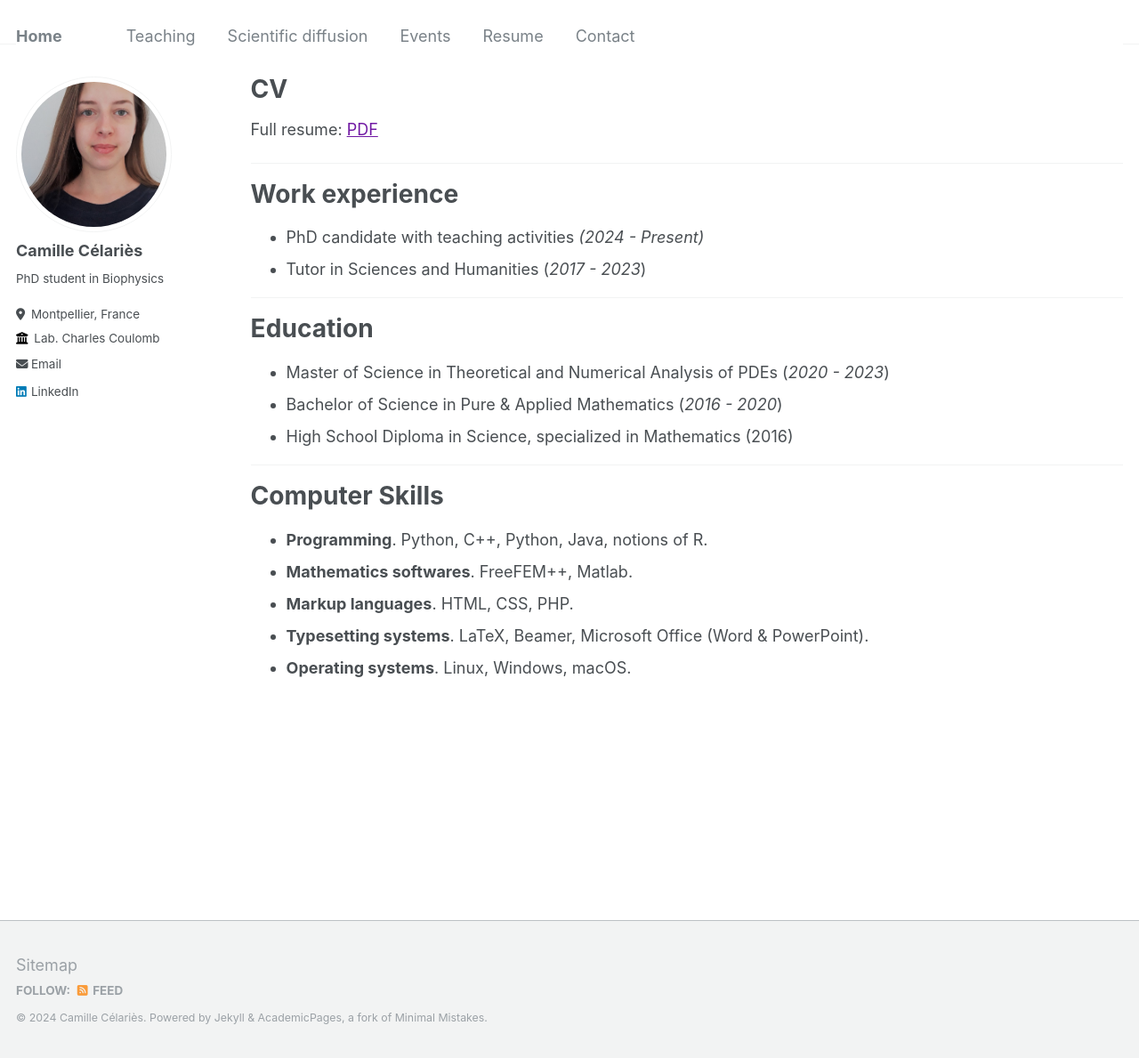
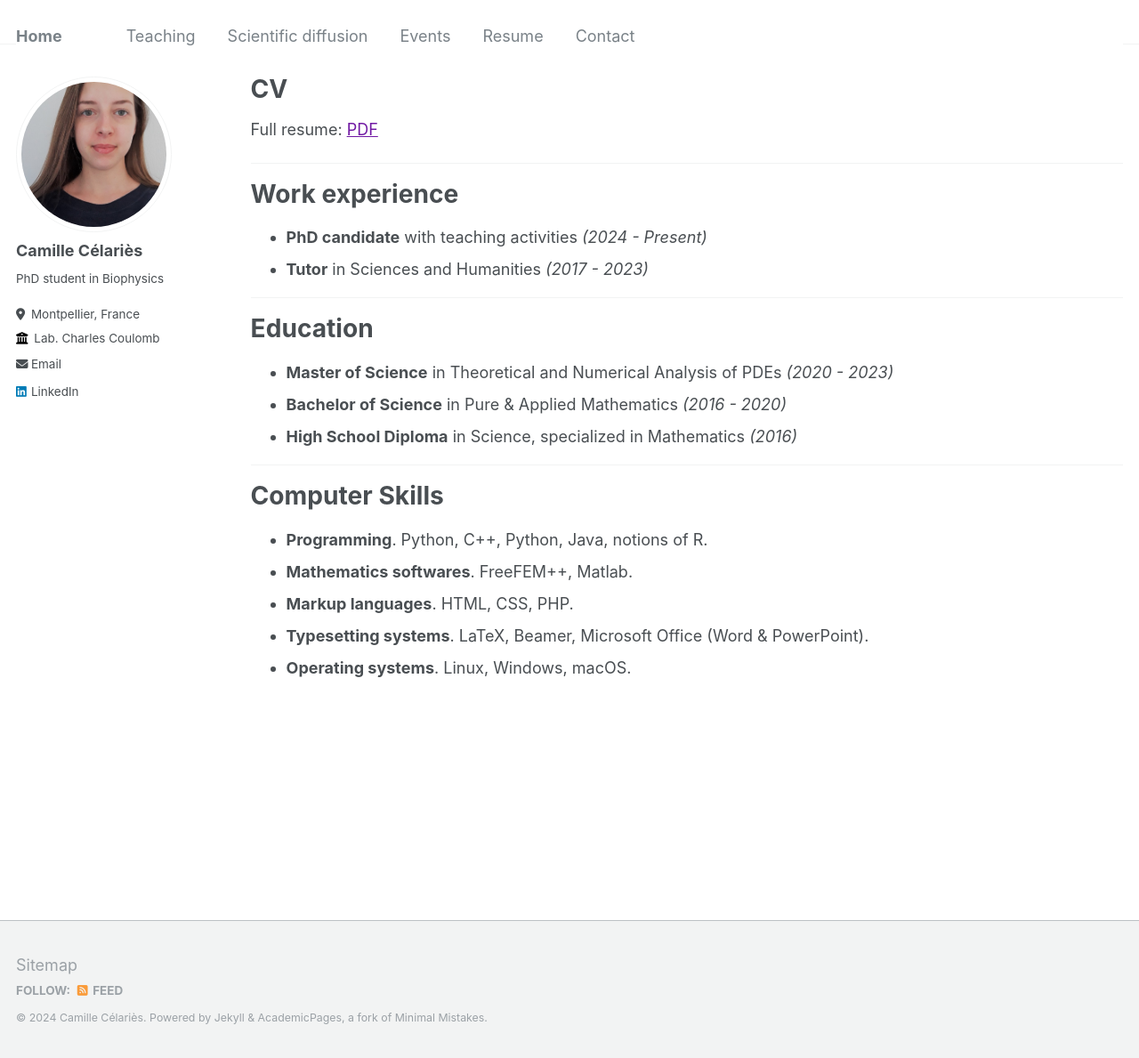
Before and after one commit to camillecelaries/camillecelaries.github.io, a Jekyll site: the page built from _pages/cv.md, in a window 1280 px wide and 1189 px high. Shown: the whole window at 89% size. Built offline with Jekyll 4.4.1, drawn with Linux system fonts in a browser that asks for light colours.

Commit message:
Update cv.md

```diff
--- a/_pages/cv.md
+++ b/_pages/cv.md
@@ -16,17 +16,17 @@ Full resume: [PDF]({{ site.url }}/files/CV Camille Celaries.pdf)
 Work experience
 ======
 
-* PhD candidate with teaching activities <i>(2024 - Present)</i>
-* Tutor in Sciences and Humanities (<i>2017 - 2023</i>)
+* <b>PhD candidate</b> with teaching activities <i>(2024 - Present)</i>
+* <b>Tutor</b> in Sciences and Humanities <i>(2017 - 2023)</i>
 
 ***
 
 Education
 ======
 
-* Master of Science in Theoretical and Numerical Analysis of PDEs (<i>2020 - 2023</i>)
-* Bachelor of Science in Pure & Applied Mathematics (<i>2016 - 2020</i>)
-* High School Diploma in Science, specialized in Mathematics (2016)
+* <b>Master of Science</b> in Theoretical and Numerical Analysis of PDEs <i>(2020 - 2023)</i>
+* <b>Bachelor of Science</b> in Pure & Applied Mathematics <i>(2016 - 2020)</i>
+* <B>High School Diploma</B> in Science, specialized in Mathematics <i>(2016)</i>
 
 ***
 
```
